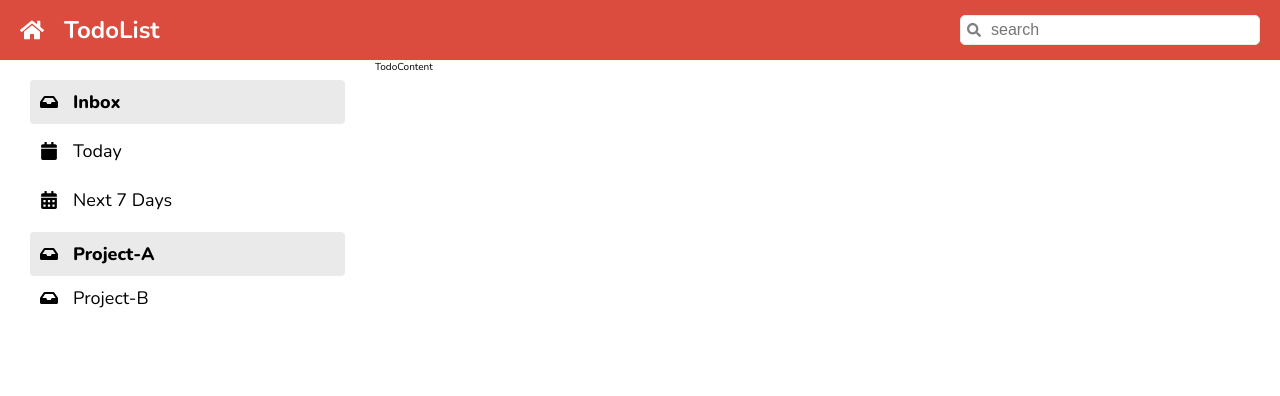
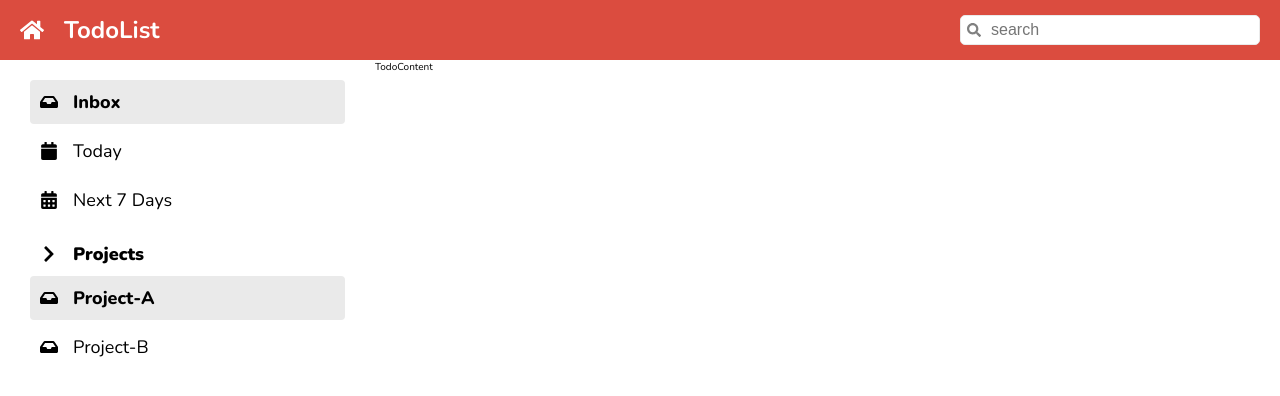
Before and after one commit to pavitpim40/cc15-todollst-ppimchan, a React (Create React App) app: page / in a window 1280 px wide. Shown: the top 396 px of the page. Built offline with nearby package versions, Linux system fonts and the light colour scheme.

Commit message:
UI:Accodion

```diff
--- a/src/app/App.jsx
+++ b/src/app/App.jsx
@@ -1,6 +1,6 @@
 // Dependencies
 import './App.scss';
-import { FaHome, FaInbox, FaCalendar, FaCalendarAlt } from 'react-icons/fa';
+import { FaHome, FaInbox, FaCalendar, FaCalendarAlt, FaChevronDown } from 'react-icons/fa';
 import Header from '../components/Header';
 import ListItem from '../components/ListItem';
 
@@ -20,10 +20,20 @@ function App() {
             </ul>
           </section>
           <section className='sidebar__category'>
-            <ul className='lists'>
-              <ListItem text='Project-A' icon={<FaInbox />} active={true} />
-              <ListItem text='Project-B' icon={<FaInbox />} active={false} />
-            </ul>
+            <div className='accordion'>
+              {/* Toggle */}
+              <div className='accordion__toggle'>
+                <li className='accordion__item'>
+                  <FaChevronDown className='accordion__item__icon accordion__item__active' />
+                  <p className='accordion__item__text'>Projects</p>
+                </li>
+              </div>
+              {/* Lists */}
+              <ul className='list'>
+                <ListItem text='Project-A' icon={<FaInbox />} active={true} />
+                <ListItem text='Project-B' icon={<FaInbox />} active={false} />
+              </ul>
+            </div>
           </section>
         </aside>
       </div>
--- a/src/app/App.scss
+++ b/src/app/App.scss
@@ -26,3 +26,32 @@
   // background-color: wheat;
   height: calc(100vh - $header-height);
 }
+
+// SCSS : mixins and extends concept
+
+// BLOCK
+.accordion {
+  // ELEMENT
+  &__item {
+    display: flex;
+    align-items: center;
+    gap: 15px;
+    font-size: 1.8rem;
+    padding: 10px;
+    border-radius: 4px;
+    font-weight: 900;
+
+    // MODIFIER
+    &__icon {
+      cursor: pointer;
+      transition: 1s;
+    }
+    &__active {
+      transform: rotate(-90deg);
+    }
+
+    &__text {
+      font-weight: inherit;
+    }
+  }
+}
```
